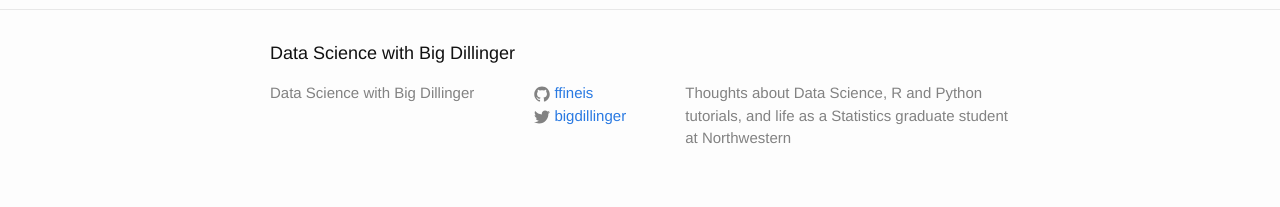
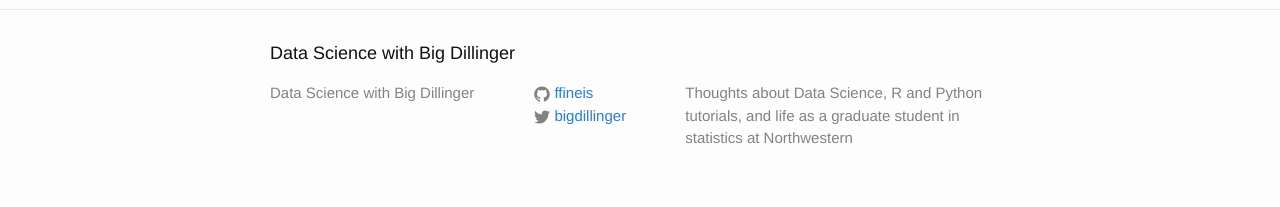
Before and after one commit to ffineis/ffineis.github.io, a Jekyll site: the page built from index.html, in a window 1280 px wide. Shown: the part 1757-1964 px from the top of the page. Built offline with Jekyll 4.4.1, drawn with Linux system fonts in a browser that asks for light colours.

Commit message:
update description grammar

```diff
--- a/_config.yml
+++ b/_config.yml
@@ -9,7 +9,7 @@
 title: Data Science with Big Dillinger
 #email: frank.fineis@gmail.com
 description: > # this means to ignore newlines until "baseurl:"
-  Thoughts about Data Science, R and Python tutorials, and life as a Statistics graduate student at Northwestern
+  Thoughts about Data Science, R and Python tutorials, and life as a graduate student in statistics at Northwestern
 baseurl: "" # the subpath of your site, e.g. /blog
 url: "http://yourdomain.com" # the base hostname & protocol for your site
 twitter_username: bigdillinger
```
